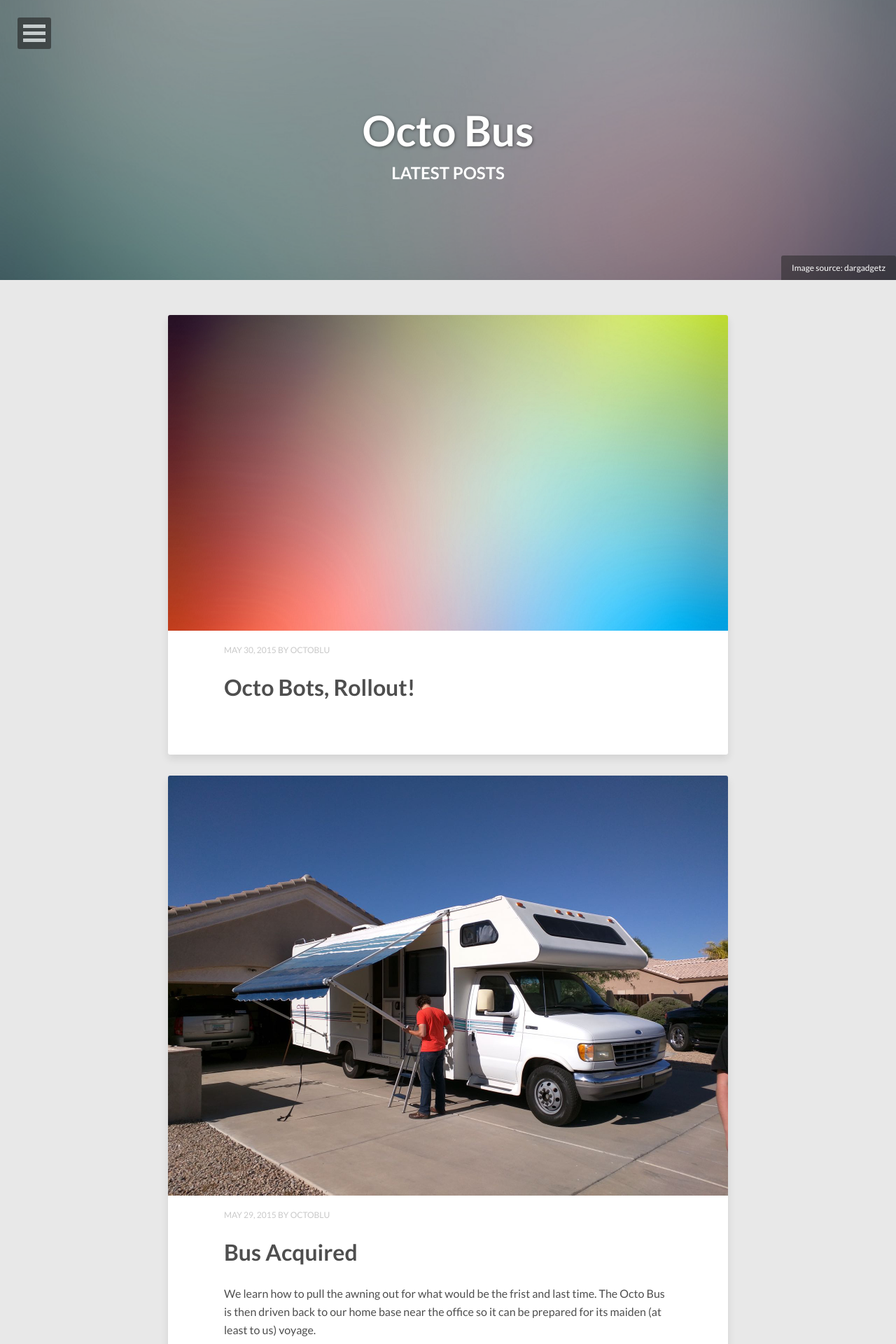
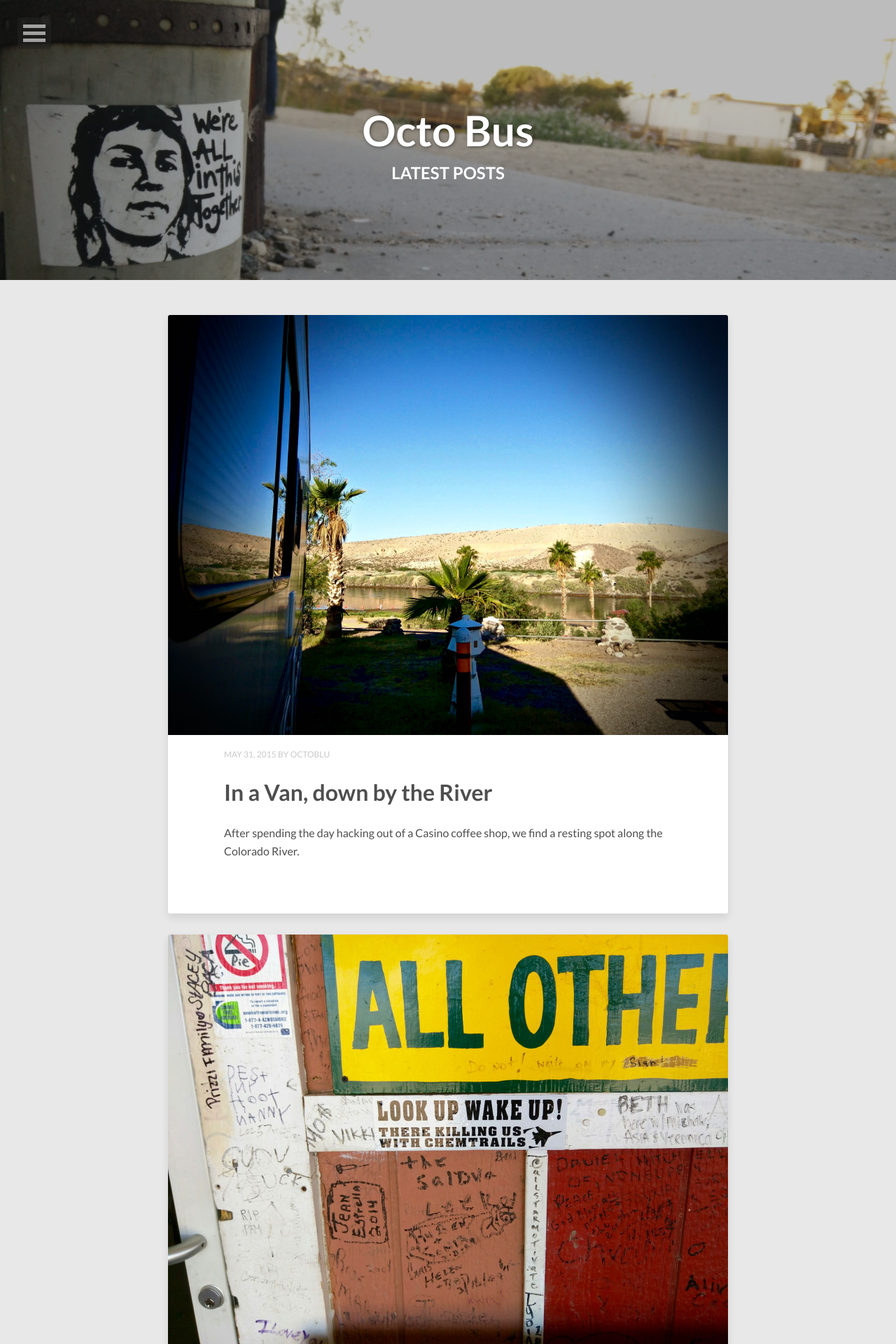
Before and after one commit to octoblu/octo-bus, a Jekyll site: the page built from index.html, in a window 1280 px wide. Shown: the top 1920 px of the page at 70% size. Built offline with Jekyll 4.4.1, drawn with Linux system fonts in a browser that asks for light colours; nearby versions of some CDN libraries; the list of posts is cut into pages by our own code.

Commit message:
Add a post, cover photo

```diff
--- /dev/null
+++ b/_posts/2015-05-31-in-a-van-down-by-the-river.md
@@ -0,0 +1,11 @@
+---
+layout: post
+title: In a Van, down by the River
+description: "A trip to Bullhead City and Laughlin"
+modified: 2015-05-30
+tags: [sample post]
+image:
+  feature: ob/vignette-by-the-river.jpg
+---
+
+After spending the day hacking out of a Casino coffee shop, we find a resting spot along the Colorado River.
--- a/_sass/_page.scss
+++ b/_sass/_page.scss
@@ -103,10 +103,10 @@ body {
 }
 .entry-image {
 	position: relative;
-	top: -50%;
-	left: -50%;
-	width: 200%;
-	height: 200%;
+	top: 0;
+	left: 0;
+	width: 100%;
+	height: 100%;
 	min-height: 400px;
 	overflow: hidden;
 	&:after {
--- a/index.html
+++ b/index.html
@@ -5,9 +5,7 @@ description: "Describe this nonsense."
 tags: [Jekyll, theme, themes, responsive, blog, modern]
 comments: false
 image:
-  feature: abstract-1.jpg
-  credit: dargadgetz
-  creditlink: http://www.dargadgetz.com/ios-7-abstract-wallpaper-pack-for-iphone-5-and-ipod-touch-retina/
+  feature: ob/we-are-all-in-this-together.jpg
 ---
 
 {% for post in paginator.posts %}
```
Also changed, not shown: _posts/2015-05-30-octo-bots-rollout.md (+1 -1 lines), images/ob/look-up-wake-up.jpg (added), images/ob/vignette-by-the-river.jpg (added), images/ob/we-are-all-in-this-together.jpg (added).
